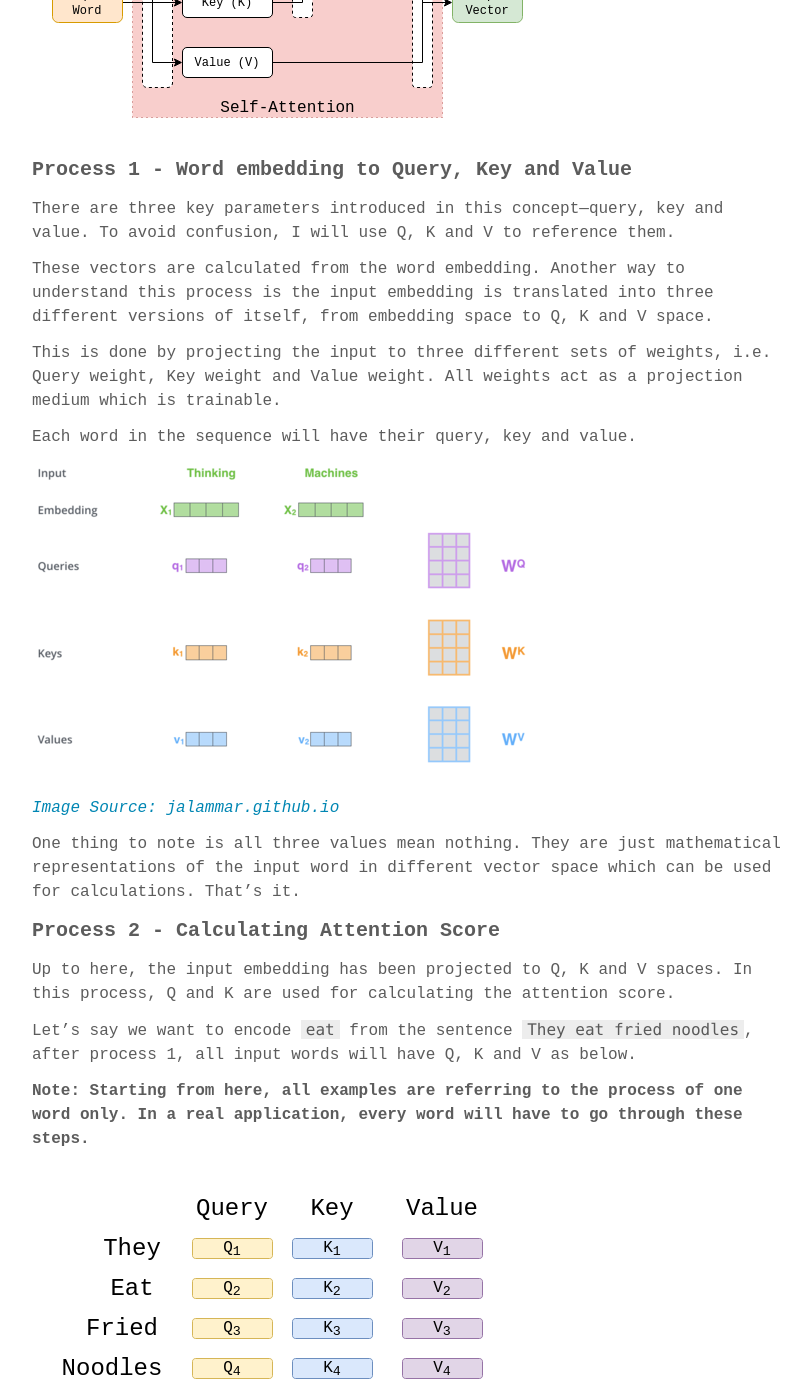
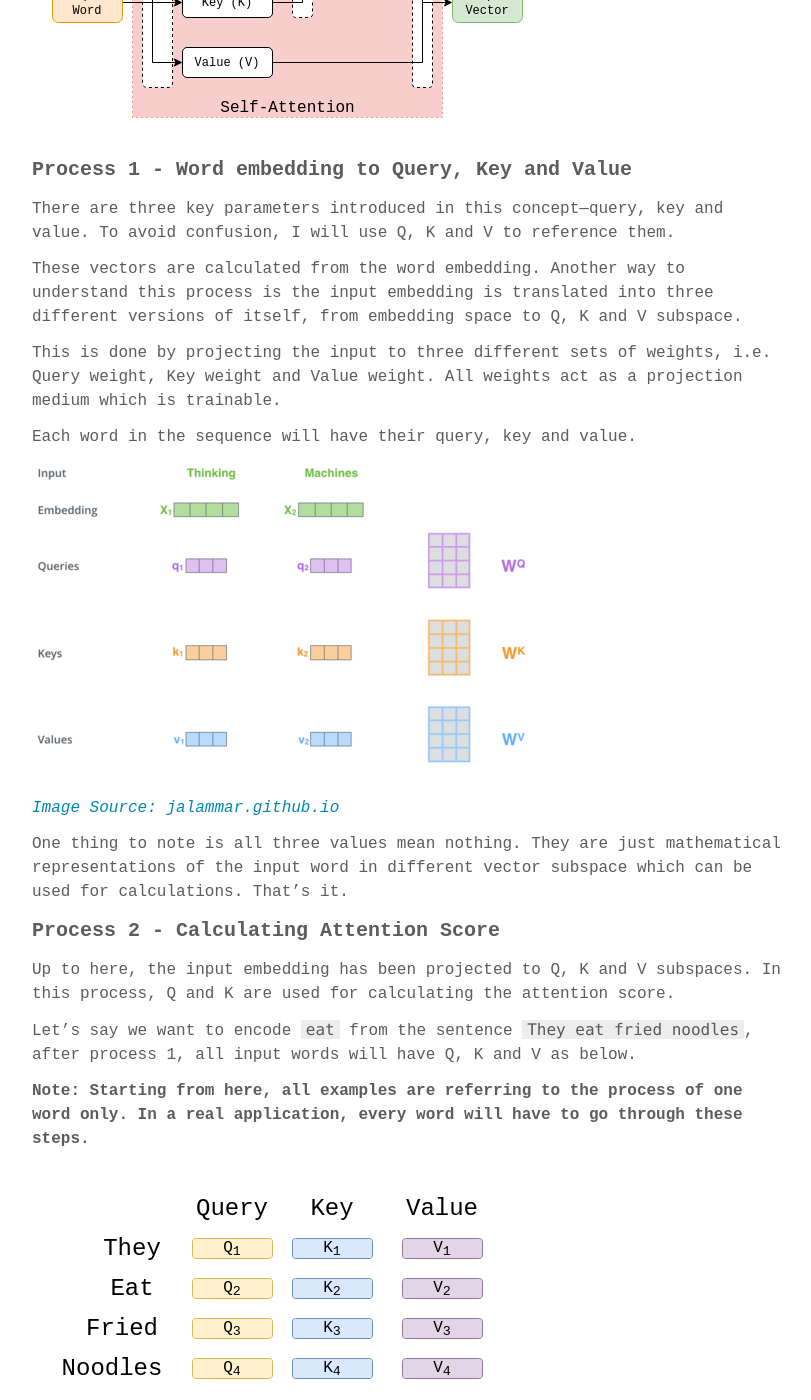
Before and after one commit to devennn/devennn.github.io, a Jekyll site: the page built from _posts/2020-07-23-self-and-multihead-attention.md, in a window 1280 px wide and 1400 px high, scrolled down 843 px. Shown: the whole window, without its empty margins (232-1043 px from the left). Built offline with Jekyll 4.4.1, drawn with Linux system fonts in a browser that asks for light colours; some web fonts are replaced.

Commit message:
Update 2020-07-23-self-and-multihead-attention.md

````diff
--- a/_posts/2020-07-23-self-and-multihead-attention.md
+++ b/_posts/2020-07-23-self-and-multihead-attention.md
@@ -23,7 +23,7 @@ Zooming into the self-attention section, these are the major processes.
 
 There are three key parameters introduced in this concept—query, key and value. To avoid confusion, I will use Q, K and V to reference them.
 
-These vectors are calculated from the word embedding. Another way to understand this process is the input embedding is translated into three different versions of itself, from embedding space to Q, K and V space.
+These vectors are calculated from the word embedding. Another way to understand this process is the input embedding is translated into three different versions of itself, from embedding space to Q, K and V subspace.
 
 This is done by projecting the input to three different sets of weights, i.e. Query weight, Key weight and Value weight. All weights act as a projection medium which is trainable.
 
@@ -33,12 +33,12 @@ Each word in the sequence will have their query, key and value.
 
 [*Image Source: jalammar.github.io*](https://jalammar.github.io/illustrated-transformer/)
 
-One thing to note is all three values mean nothing. They are just mathematical representations of the input word in different vector space which can be used for calculations. That's it.
+One thing to note is all three values mean nothing. They are just mathematical representations of the input word in different vector subspace which can be used for calculations. That's it.
 
 
 #### Process 2 - Calculating Attention Score
 
-Up to here, the input embedding has been projected to Q, K and V spaces. In this process, Q and K are used for calculating the attention score.
+Up to here, the input embedding has been projected to Q, K and V subspaces. In this process, Q and K are used for calculating the attention score.
 
 Let's say we want to encode ```eat``` from the sentence ```They eat fried noodles```, after process 1, all input words will have Q, K and V as below.
 
````
